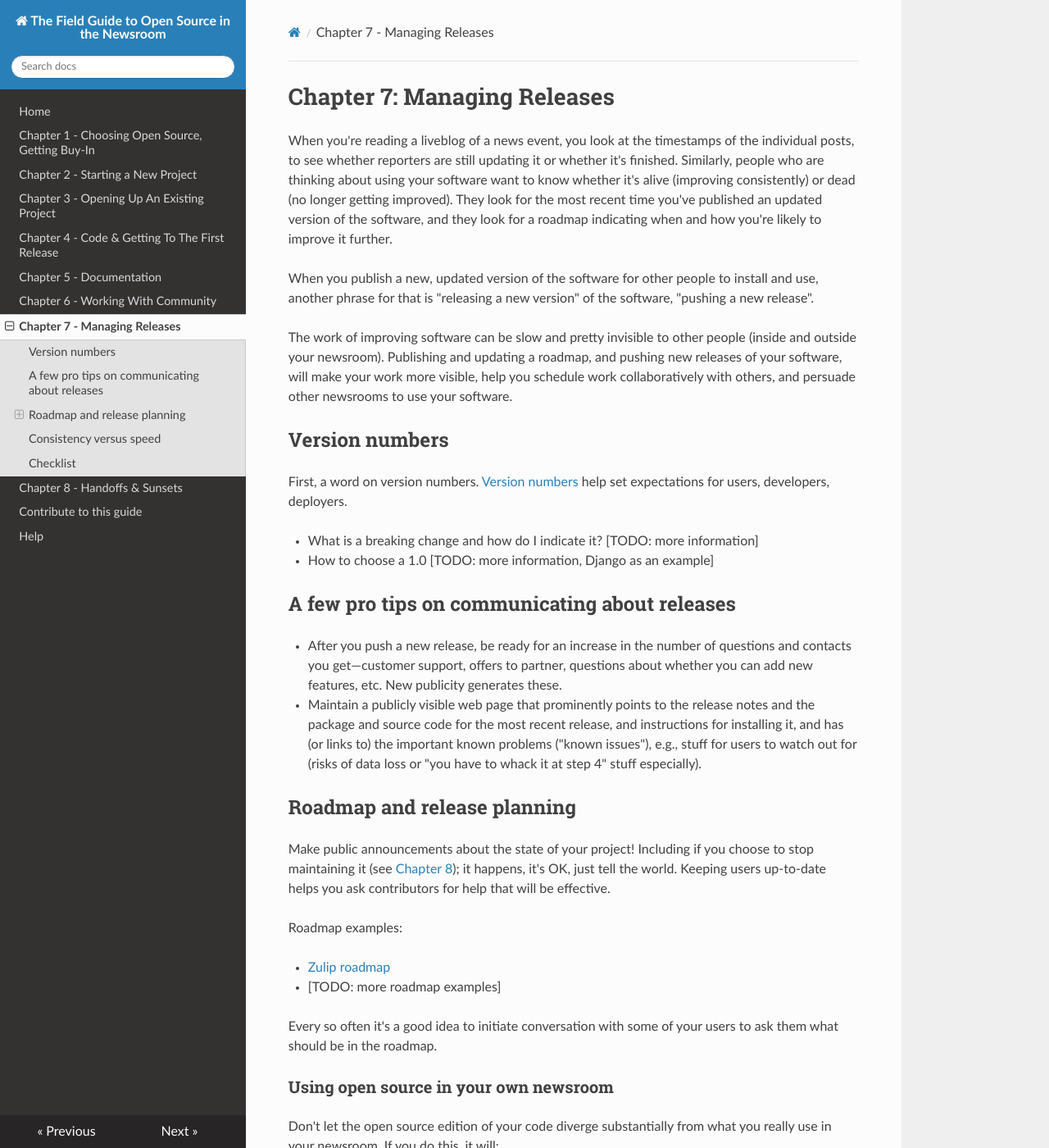
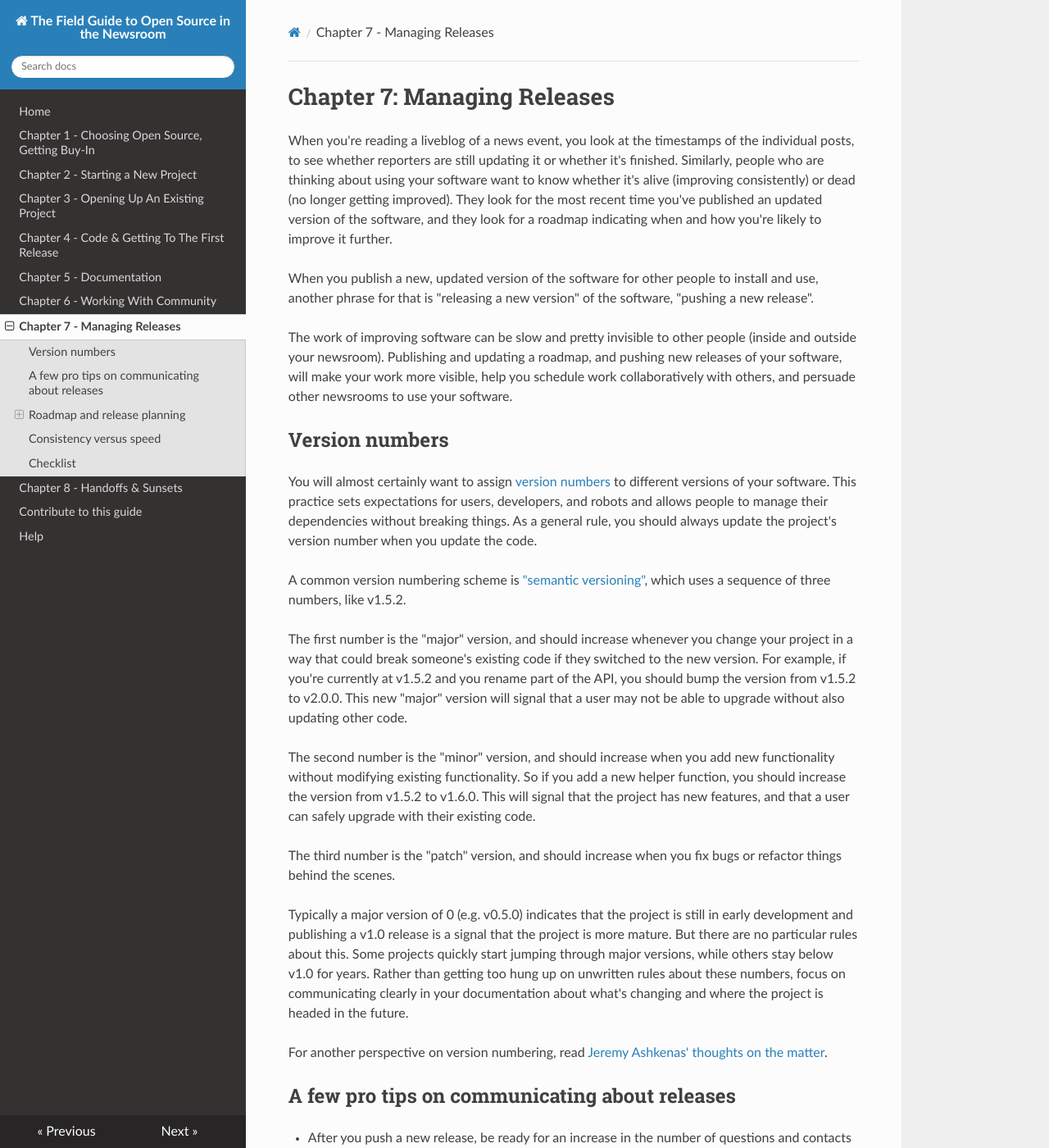
Before and after one commit to OpenNewsLabs/field-guide-open-source-newsroom, an MkDocs documentation site: the page built from docs/Chapter07-Releases.md, in a window 1280 px wide and 1400 px high. Shown: the whole window at 82% size. Built offline with MkDocs 1.6.1, drawn with Linux system fonts in a browser that asks for light colours; nearby versions of some CDN libraries; old or Windows-style settings are respelled for this version of MkDocs.

Commit message:
Close #36

```diff
--- a/docs/Chapter07-Releases.md
+++ b/docs/Chapter07-Releases.md
@@ -8,11 +8,19 @@ The work of improving software can be slow and pretty invisible to other people
 
 ## Version numbers
 
-First, a word on version numbers. [Version numbers](http://producingoss.com/en/development-cycle.html#release-numbering) help set expectations for users, developers, deployers.
+You will almost certainly want to assign [version numbers](http://producingoss.com/en/development-cycle.html#release-numbering) to different versions of your software. This practice sets expectations for users,  developers, and robots and allows people to manage their dependencies without breaking things. As a general rule, you should always update the project's version number when you update the code.
 
-* What is a breaking change and how do I indicate it? [TODO: more information]
+A common version numbering scheme is ["semantic versioning"](http://semver.org/), which uses a sequence of three numbers, like v1.5.2.
 
-* How to choose a 1.0 [TODO: more information, Django as an example]
+The first number is the "major" version, and should increase whenever you change your project in a way that could break someone's existing code if they switched to the new version. For example, if you're currently at v1.5.2 and you rename part of the API, you should bump the version from v1.5.2 to v2.0.0. This new "major" version will signal that a user may not be able to upgrade without also updating other code.
+
+The second number is the "minor" version, and should increase when you add new functionality without modifying existing functionality. So if you add a new helper function, you should increase the version from v1.5.2 to v1.6.0. This will signal that the project has new features, and that a user can safely upgrade with their existing code.
+
+The third number is the "patch" version, and should increase when you fix bugs or refactor things behind the scenes.
+
+Typically a major version of 0 (e.g. v0.5.0) indicates that the project is still in early development and publishing a v1.0 release is a signal that the project is more mature. But there are no particular rules about this. Some projects quickly start jumping through major versions, while others stay below v1.0 for years. Rather than getting too hung up on unwritten rules about these numbers, focus on communicating clearly in your documentation about what's changing and where the project is headed in the future.
+
+For another perspective on version numbering, read [Jeremy Ashkenas' thoughts on the matter](https://gist.github.com/jashkenas/cbd2b088e20279ae2c8e).
 
 ## A few pro tips on communicating about releases
 
```
